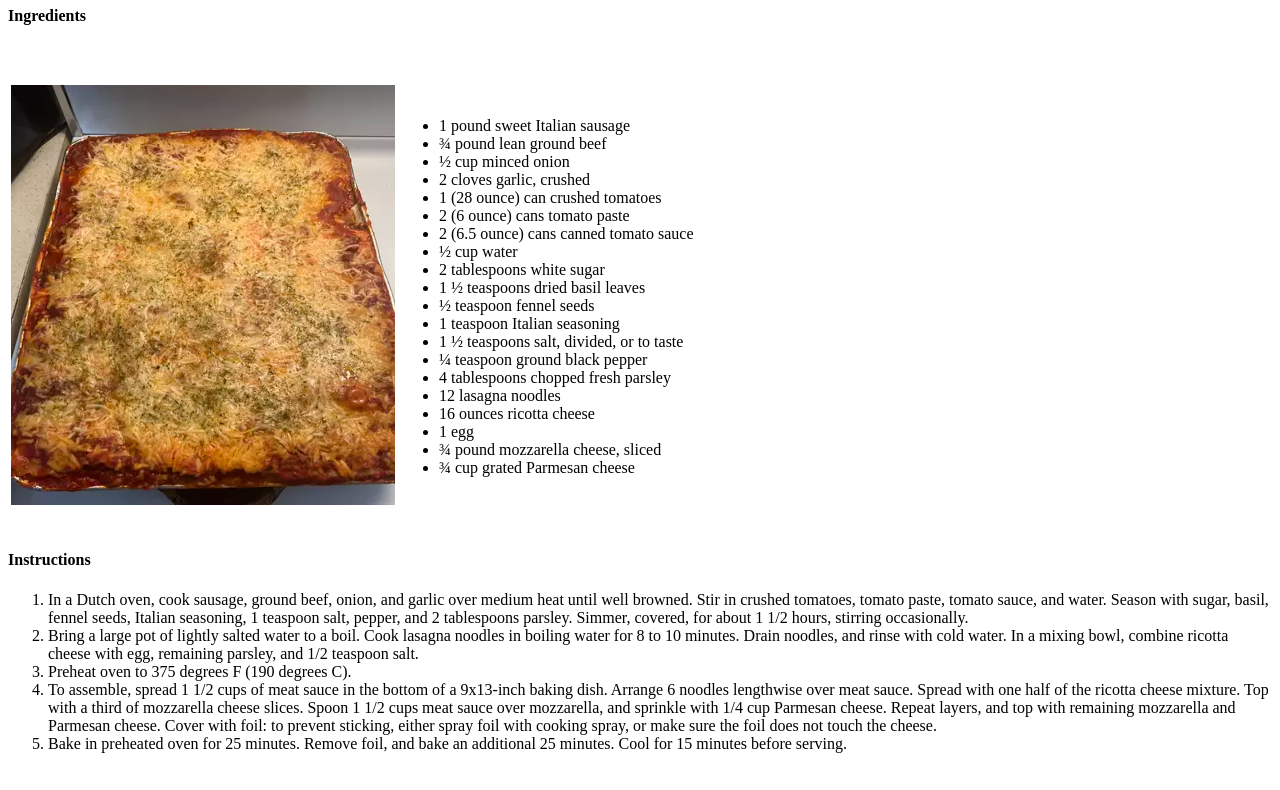
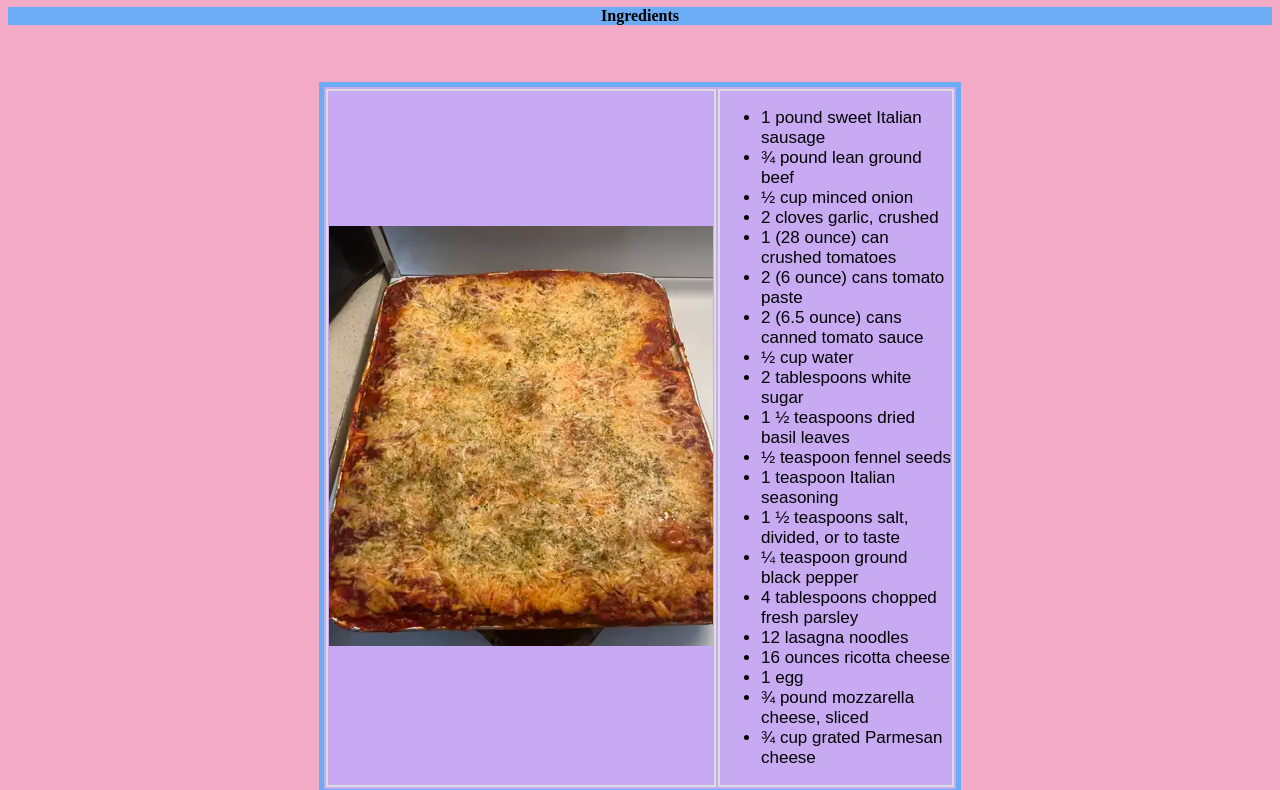
Before and after one commit to hchaudhry98/AutomationGitHW, a plain HTML site: page index.html in a window 1280 px wide. Shown: the part 73-863 px from the top of the page. Before the commit the page ends 842 px from the top, so only its background shows below. Drawn offline with Linux system fonts and the light colour scheme.

Commit message:
Add style to index.html

```diff
--- a/index.html
+++ b/index.html
@@ -3,14 +3,47 @@
   <head>
     <meta charset="utf-8">
     <title>Recipe</title>
+
+    <style>
+
+      body{
+        background-color: #f2aac7;
+      }
+
+      td{
+        border: 2px solid #dddddd;
+      }
+      li{
+        font-family: arial, sans-serif;
+        font-size: 17px;
+      }
+      h1{
+        text-align: center;
+      }
+
+      .subheading{
+        background-color: #6cacf5;
+        text-align: center;
+      }
+      .recipe-table{
+        background-color: #c7aaf2;
+        text-align: left;
+      }
+      .table-section{
+        margin:auto;
+        width:50%;
+        border: 5px solid #6cacf5;
+      }
+
+    </style>
   </head>
   <body>
     <h1>World's Best Lasagna</h1>
-    <h4>Ingredients</h4>
+    <h4 class="subheading">Ingredients</h4>
     <br>
     <br>
-    <div>
-      <table>
+    <div class = "table-section">
+      <table class="recipe-table">
         <tr>
           <td> <img src="lasagna.jpg" style="width:384px;height:420px"> </td>
           <td>
@@ -41,7 +74,7 @@
       </table>
     </div>
     <br>
-    <h4>Instructions</h4>
+    <h4 class="subheading">Instructions</h4>
     <ol>
       <li> In a Dutch oven, cook sausage, ground beef, onion, and garlic over medium heat until well browned. Stir in crushed tomatoes, tomato paste, tomato sauce, and water. Season with sugar, basil, fennel seeds, Italian seasoning, 1 teaspoon salt, pepper, and 2 tablespoons parsley. Simmer, covered, for about 1 1/2 hours, stirring occasionally. </li>
       <li> Bring a large pot of lightly salted water to a boil. Cook lasagna noodles in boiling water for 8 to 10 minutes. Drain noodles, and rinse with cold water. In a mixing bowl, combine ricotta cheese with egg, remaining parsley, and 1/2 teaspoon salt. </li>
```
